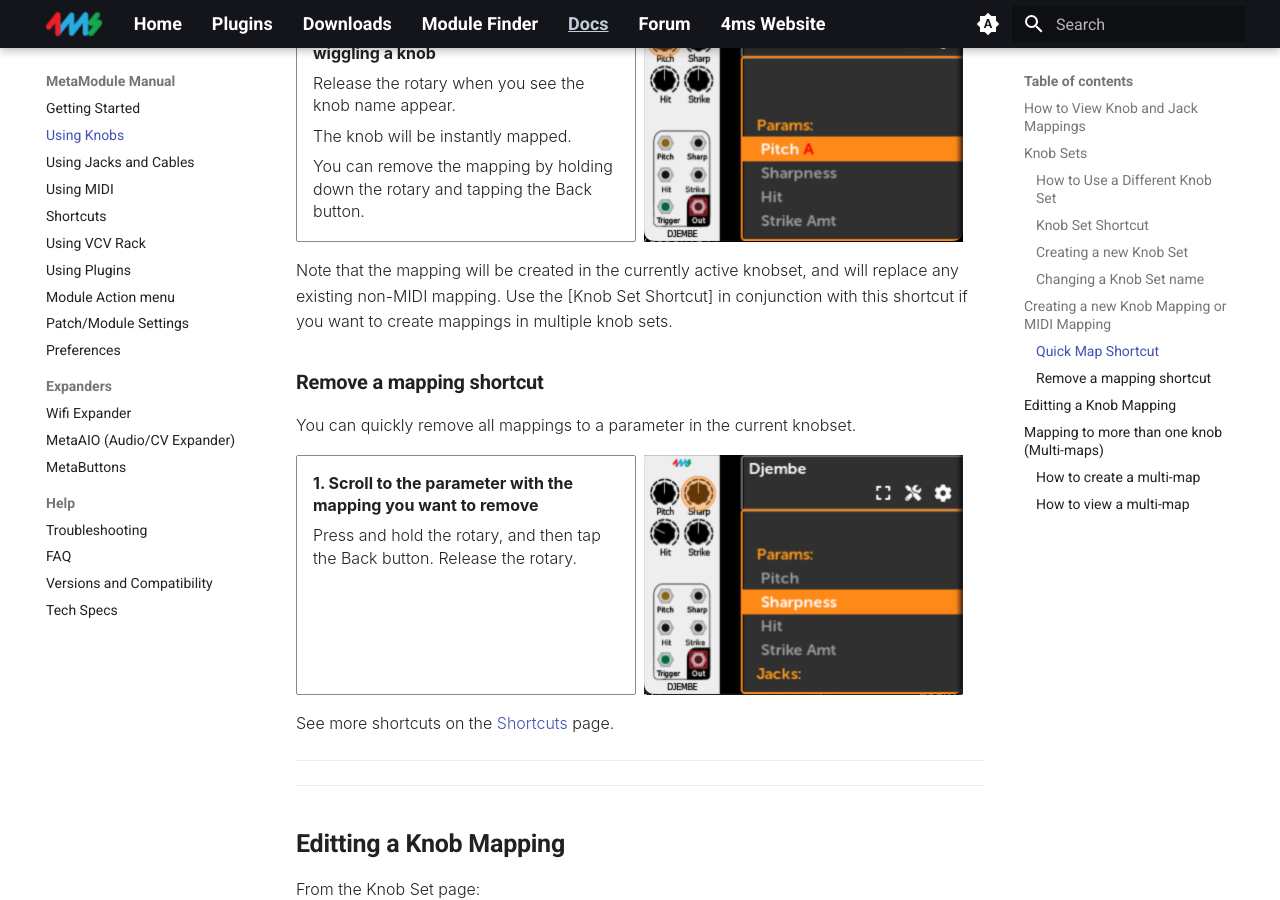
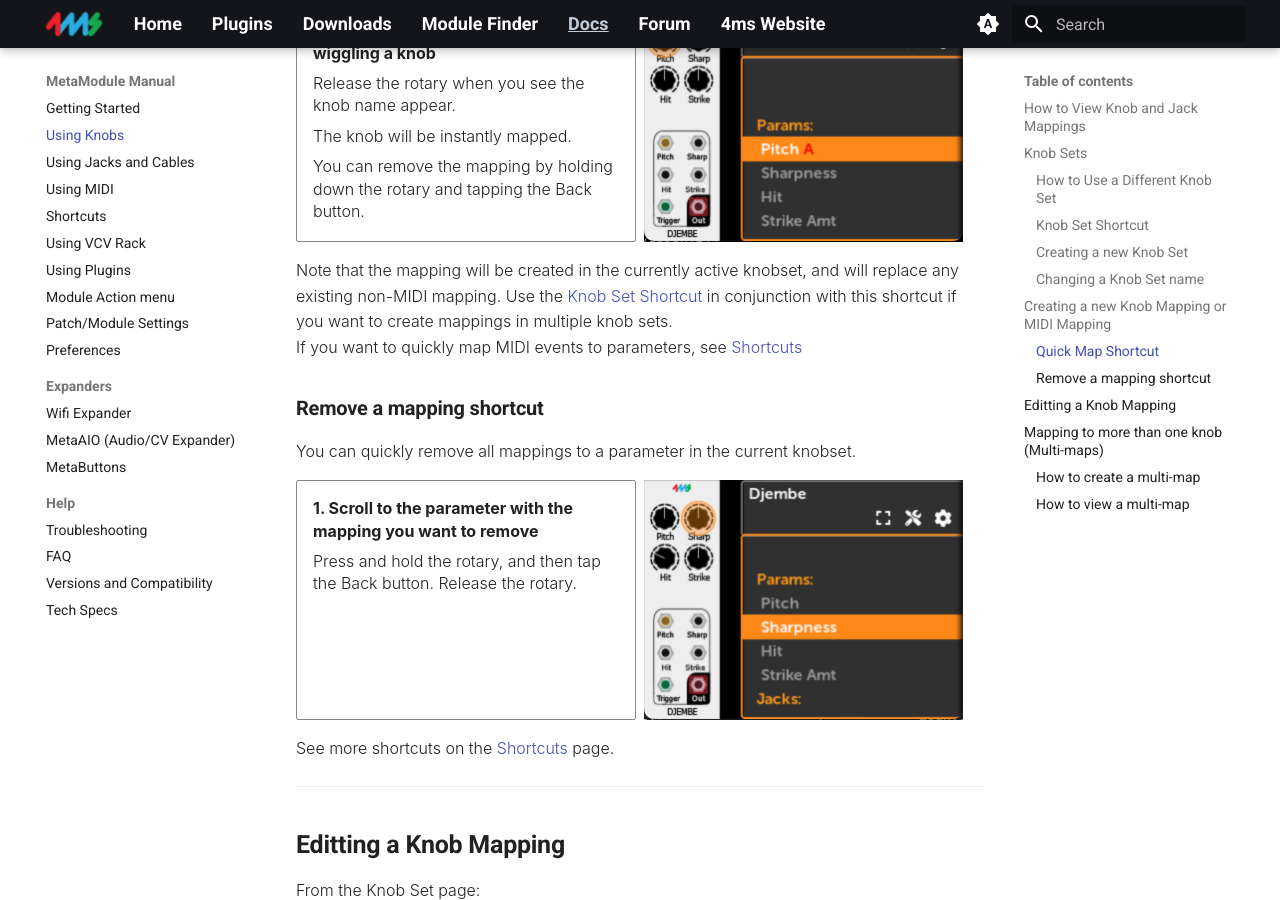
Before and after one commit to 4ms/metamodule-docs-website, an MkDocs documentation site: the page built from docs/using_metamodule.md, in a window 1280 px wide and 900 px high, scrolled down 4833 px. Built offline with MkDocs 1.6.1 and Material for MkDocs 9.7.7, drawn with Linux system fonts in a browser that asks for light colours.

Commit message:
Add MIDI shortcut link, fix link

```diff
--- a/docs/using_metamodule.md
+++ b/docs/using_metamodule.md
@@ -207,7 +207,9 @@ on the MetaButtons expander). This is a fast way to map a lot of parameters.
 
 
 Note that the mapping will be created in the currently active knobset, and will replace any existing non-MIDI mapping.
-Use the [Knob Set Shortcut] in conjunction with this shortcut if you want to create mappings in multiple knob sets.
+Use the [Knob Set Shortcut](shortcuts.md) in conjunction with this shortcut if you want to create mappings in multiple knob sets.
+
+If you want to quickly map MIDI events to parameters, see [Shortcuts](shortcuts.md)
 
 ### **Remove a mapping shortcut**
 
@@ -224,9 +226,6 @@ You can quickly remove all mappings to a parameter in the current knobset.
 </div>
 
 See more shortcuts on the [Shortcuts](shortcuts.md) page.
-
----
-
 
 
 ---
@@ -274,7 +273,6 @@ From the Knob Set page:
    [![Knob View Name](./img/knobview-name.png){ .half }](./img/knobview-name.png)
 
 </div>
-
 
 ---
 
```
